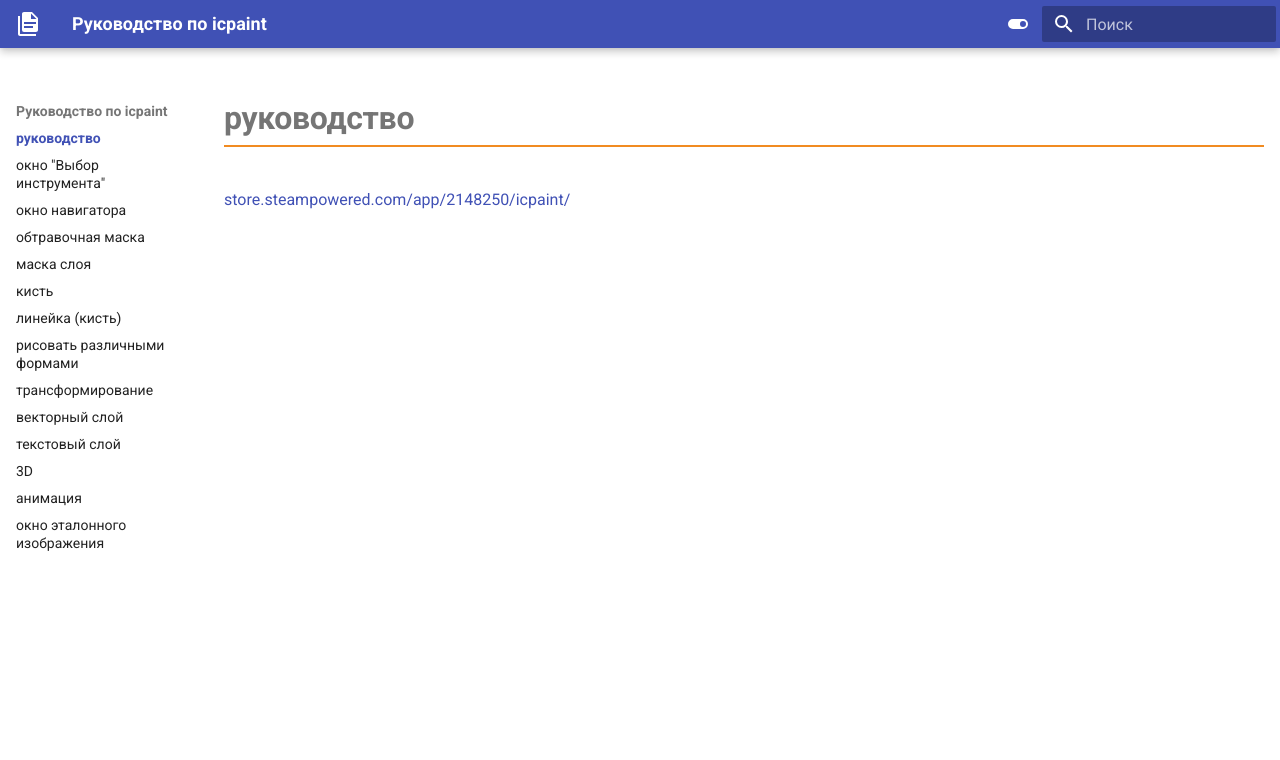
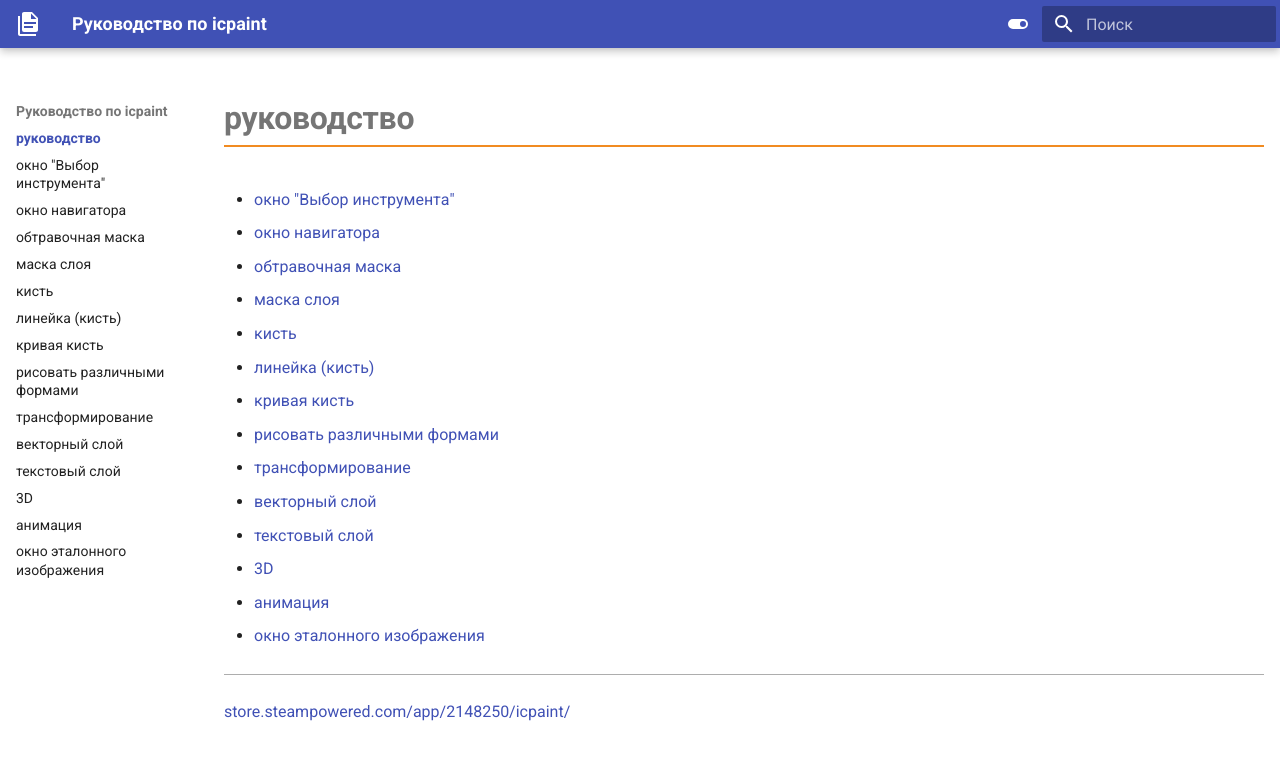
Before and after one commit to TomoyukiMizuma/icpaint_manual_ru, an MkDocs documentation site: the page built from docs/index.md, in a window 1280 px wide. Shown: the top 760 px of the page. Built offline with MkDocs 1.6.1 and Material for MkDocs 9.7.7, drawn with Linux system fonts in a browser that asks for light colours.

Commit message:
curve brush

```diff
--- a/docs/index.md
+++ b/docs/index.md
@@ -3,4 +3,21 @@
   - toc
 ---
 
+* [окно "Выбор инструмента"](select_tool_window.md)
+* [окно навигатора](navigator_window.md)
+* [обтравочная маска](clipping_mask.md)
+* [маска слоя](layer_mask.md)
+* [кисть](brush.md)
+* [линейка (кисть)](ruler_brush.md)
+* [кривая кисть](curve_brush.md)
+* [рисовать различными формами](paint_with_shapes.md)
+* [трансформирование](transform.md)
+* [векторный слой](vector_layer.md)
+* [текстовый слой](text_layer.md)
+* [3D](3D.md)
+* [анимация](animation.md)
+* [окно эталонного изображения](reference_image.md)
+
+---
+
 [store.steampowered.com/app/2148250/icpaint/](https://store.steampowered.com/app/2148250/icpaint/)
--- a/mkdocs.yml
+++ b/mkdocs.yml
@@ -246,6 +246,7 @@
   - маска слоя:               layer_mask.md
   - кисть:                    brush.md
   - линейка (кисть):          ruler_brush.md
+  - кривая кисть:             curve_brush.md
   - рисовать различными формами: paint_with_shapes.md
   - трансформирование:        transform.md
   - векторный слой:           vector_layer.md
```
Also changed, not shown: docs/curve_brush.md (added, +110 -0 lines), docs/image/curve_brush_airbrush.png (added), docs/image/curve_brush_circle_img.png (added), docs/image/curve_brush_fur.png (added), docs/image/curve_brush_lighting_line.png (added), docs/image/curve_brush_splatter.png (added), docs/image/curve_brush_star.png (added), docs/image/select_tool_curve_brush.png (added), 1 other file.
